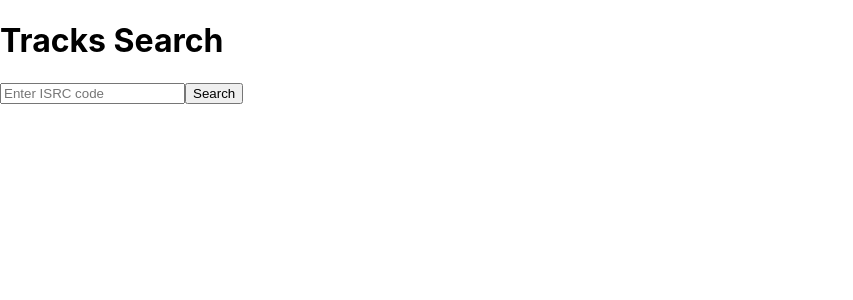
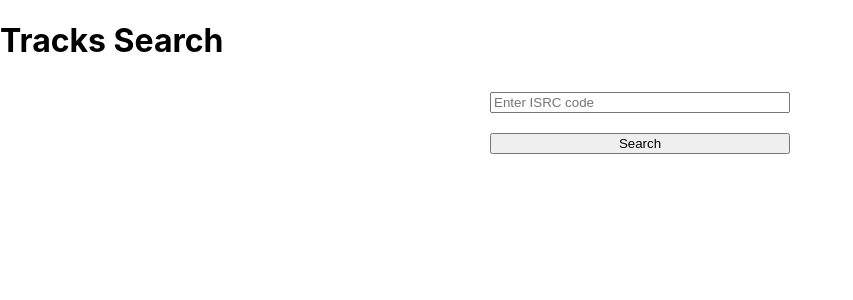
Before and after one commit to SergioEstebanPi/spotify-search, a React (Create React App) app: page / in a window 1280 px wide. Shown: the top 300 px of the page, without its empty margins (0-853 px from the left). Built offline with nearby package versions, Linux system fonts and the light colour scheme.

Commit message:
Add Error component and styles

```diff
--- /dev/null
+++ b/src/App.css
@@ -0,0 +1,10 @@
+form {
+  display: flex;
+  flex-direction: column;
+  width: 300px;
+  margin: 0 auto;
+}
+
+input, button {
+  margin: 10px 0;
+}
--- a/src/App.js
+++ b/src/App.js
@@ -2,17 +2,22 @@ import React, { useState } from 'react';
 import { BrowserRouter as Router, Route, Routes } from 'react-router-dom';
 import SearchForm from './components/SearchForm';
 import TrackMetadata from './components/TrackMetadata';
+import './App.css';
+import ErrorComponent from './components/ErrorComponent';
 
 const App = () => {
+    const [error, setError] = useState(null);
+
     return (
         <Router>
             <div>
                 <h1>Tracks Search</h1>
+                {error && <ErrorComponent message={error} />}
                 <Routes>
-                    <Route path="/" element={<SearchForm />} />
+                    <Route path="/" element={<SearchForm setError={ErrorComponent} />} />
                     <Route
                         path="/track/:isrc"
-                        element={<TrackMetadata />}
+                        element={<TrackMetadata setError={ErrorComponent} />}
                     />
                 </Routes>
             </div>
--- /dev/null
+++ b/src/components/ErrorComponent.js
@@ -0,0 +1,9 @@
+import React from 'react';
+
+const ErrorComponent = ({ message }) => (
+    <div style={{ color: 'red' }}>
+        {message}
+    </div>
+);
+
+export default ErrorComponent;
--- a/src/components/SearchForm.js
+++ b/src/components/SearchForm.js
@@ -2,7 +2,7 @@ import React, { useState } from 'react';
 import axios from 'axios';
 import { useNavigate } from 'react-router-dom';
 
-const SearchForm = ({ setTrackData }) => {
+const SearchForm = ({ setTrackData, setError }) => {
     const [isrc, setIsrc] = useState('');
     const navigate = useNavigate();
 
@@ -17,7 +17,7 @@ const SearchForm = ({ setTrackData }) => {
             });
             navigate(`/track/${isrc}`);
         } catch (error) {
-            console.log('Failed to create track. Please try again.');
+            setError('Failed to create track. Please try again.');
         }
     };
 
--- a/src/components/TrackMetadata.js
+++ b/src/components/TrackMetadata.js
@@ -3,7 +3,7 @@ import axios from 'axios';
 import {useParams} from 'react-router-dom';
 import CoverImage from './CoverImage';
 
-const TrackMetadata = () => {
+const TrackMetadata = ({ setError }) => {
     const [track, setTrack] = useState(null);
     const {isrc} = useParams();
 
@@ -19,7 +19,7 @@ const TrackMetadata = () => {
                     });
                     setTrack(response.data);
                 } catch (error) {
-                    console.log('Failed to fetch track metadata.');
+                    setError('Failed to fetch track metadata.');
                 }
             };
 
```
